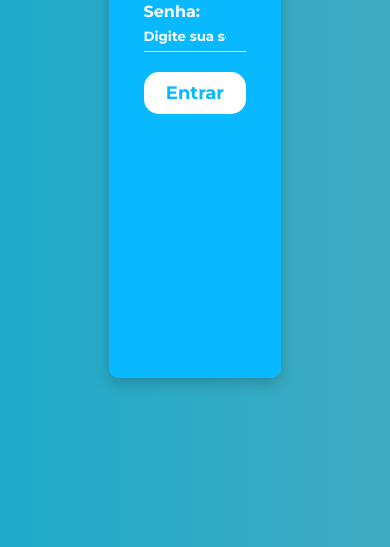
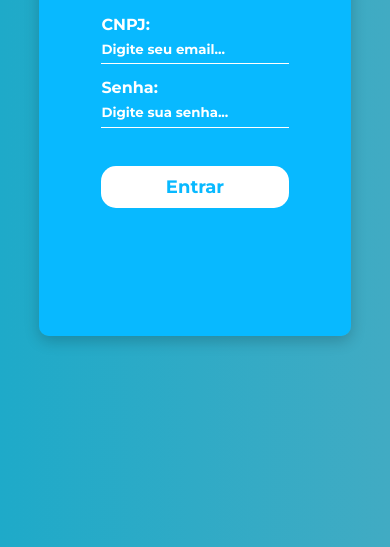
Before and after one commit to orbitatecnologiafsa/DashboardR3, a website: page public/index.html in a window 390 px wide. Shown: the part 297-844 px from the top of the page. Drawn offline with nearby package versions, Linux system fonts and the light colour scheme.

```diff
--- a/public/css/styleLogin.css
+++ b/public/css/styleLogin.css
@@ -124,3 +124,114 @@
     text-decoration: underline;
     cursor: pointer;
 }
+
+
+@media screen and (max-width: 489px) {
+    .container{
+        width: 80vw;
+        height: 50vh;
+        display: flex;
+        align-items: center;
+        justify-content: center;
+        border-radius: 10px;
+        box-shadow: rgba(0, 0, 0, 0.2) 0px 5px 15px;
+    }
+    .left{
+        width: 100%;
+        height: 100%;
+        border-radius: 10px;
+        background-color: #08b9ff;
+        display: flex;
+        align-items: center;
+        flex-direction: column;
+    }
+    .left h1{
+        margin-top: 10%;
+        font-size: 2em;
+        text-align: center;
+        color:  #ffffff;
+    }
+    .left form{
+        display: flex;
+        flex-direction: column;
+        align-items: center;
+        justify-content: center;
+        margin-top: 10%;
+        font-weight: bold;
+        width: 60%;
+    }
+    .input-login{
+        width: 100%;
+    }
+    .input-login p{
+        color:  #ffffff;
+        font-size: 12px;
+        margin-top: 5%;
+        font-weight: 600;
+        cursor: pointer;
+        text-decoration: underline;
+    }
+    .left form label{
+        color: #ffffff;
+    }
+    .left form input[type="text"]{
+        width: 100%;
+        height: 30px;
+        border: none;
+        outline: none;
+        font-weight: bold;
+        border-bottom: 1px solid #ffffff;
+        margin-bottom: 7.5%;
+        background-color: transparent;
+        color: white;
+    }
+    .left form input[type="password"]{
+        font-weight: bold;
+    }
+    .left form input::placeholder{
+        color: white;
+    }
+    #password_login{
+        width: 80%;
+        height: 30px;
+        border: none;
+        outline: none;
+        font-weight: bold;
+        background-color: transparent;
+        color: white;
+    }
+    .input-password{
+        width: 100%;
+        height: fit-content;
+        display: flex;
+        align-items: center;
+        justify-content: space-between;
+        border-bottom: 1px solid #ffffff;
+
+    }
+    #olhinhos-azuis {
+        width: 25px;
+        cursor: pointer;
+        transition: 0.2s;
+    }
+    #olhinhos-azuis:hover{
+        transform: scale(1.1);
+    }
+    #btn-login{
+        margin-top: 20%;
+        width: 100%;
+        background-color: #ffffff;
+        color: #08b9ff;
+        padding: 10px 0;
+        border: none;
+        cursor: pointer;
+        font-weight: bold;
+        font-size: 18px;
+        border-radius: 15px;
+    }
+    span{
+        color: #0393b4;
+        text-decoration: underline;
+        cursor: pointer;
+    }
+}
```
Also changed, not shown: public/home.html (+3 -3 lines).
